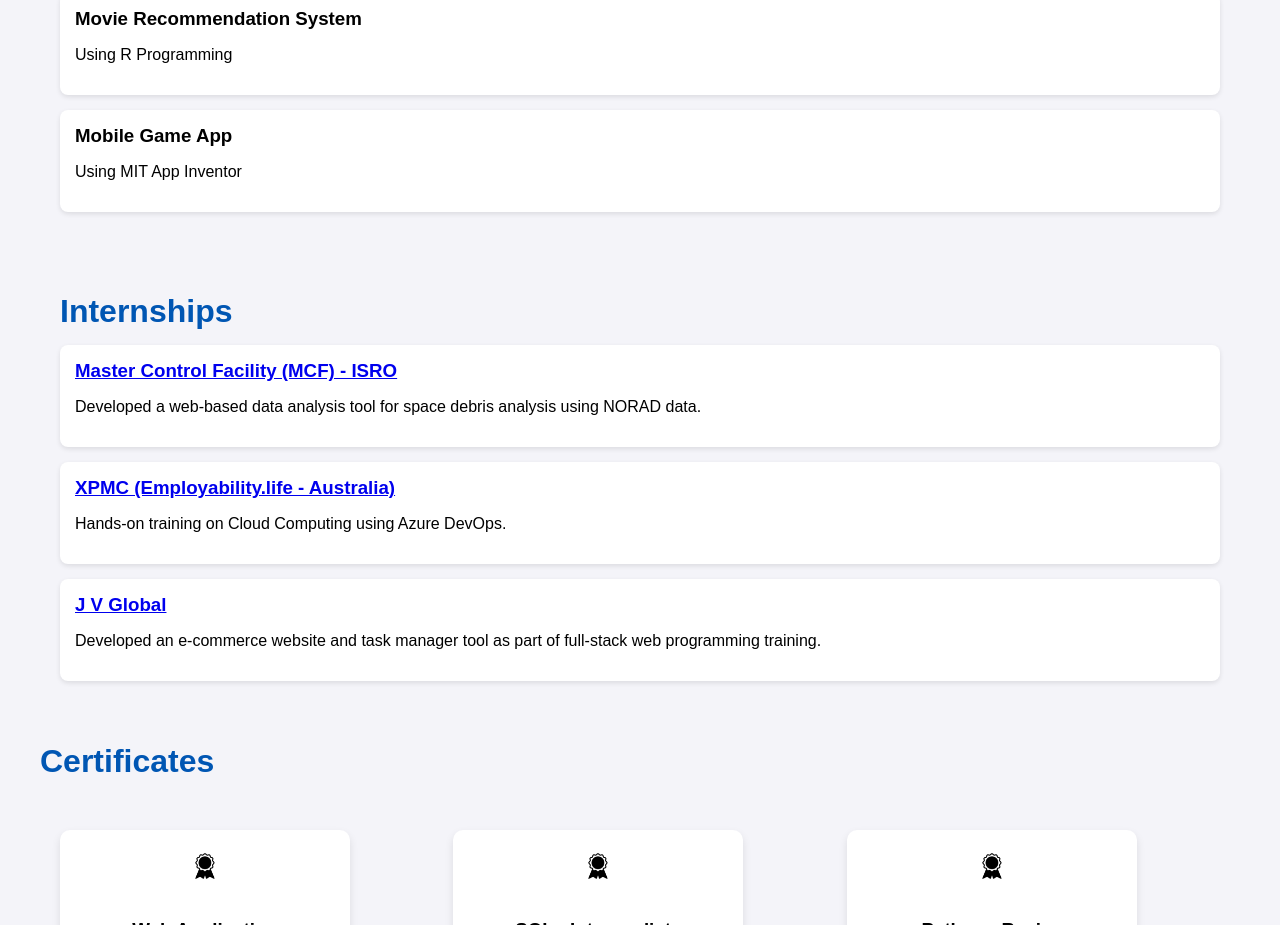
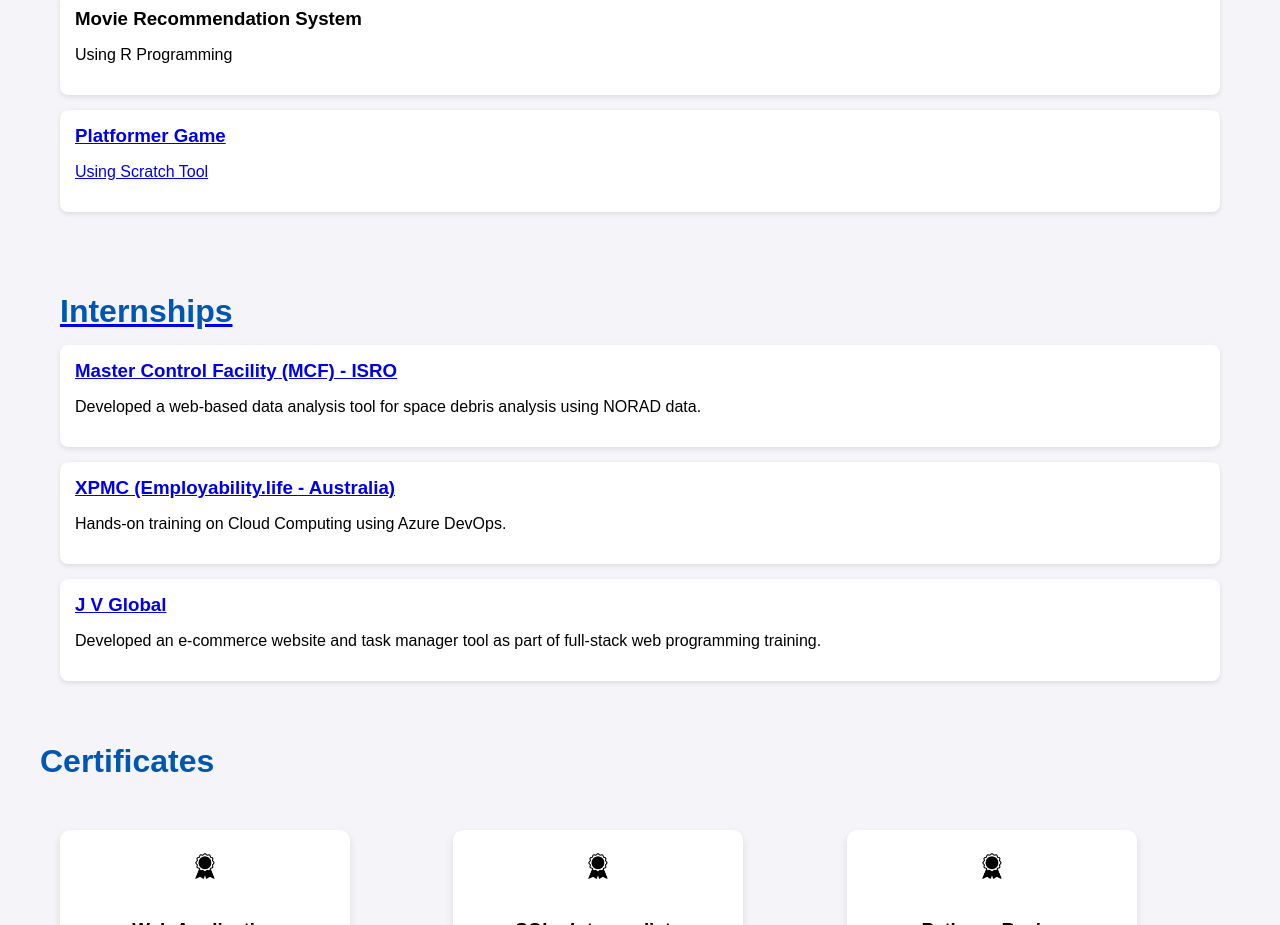
Before and after one commit to ASKCODING123/portfolio_view_on_laptop, a plain HTML site: page index.html in a window 1280 px wide. Shown: the part 2060-2985 px from the top of the page. Drawn offline with Linux system fonts and the light colour scheme.

Commit message:
spidy game commited

```diff
--- a/index.html
+++ b/index.html
@@ -437,8 +437,8 @@
             <p>Using R Programming</p>
         </div>
         <div class="card">
-            <h3>Mobile Game App</h3>
-            <p>Using MIT App Inventor</p>
+            <h3><a href = "https://scratch.mit.edu/projects/651213620">Platformer Game</h3>
+            <p>Using Scratch Tool</p>
         </div>
     </section>
 
```
